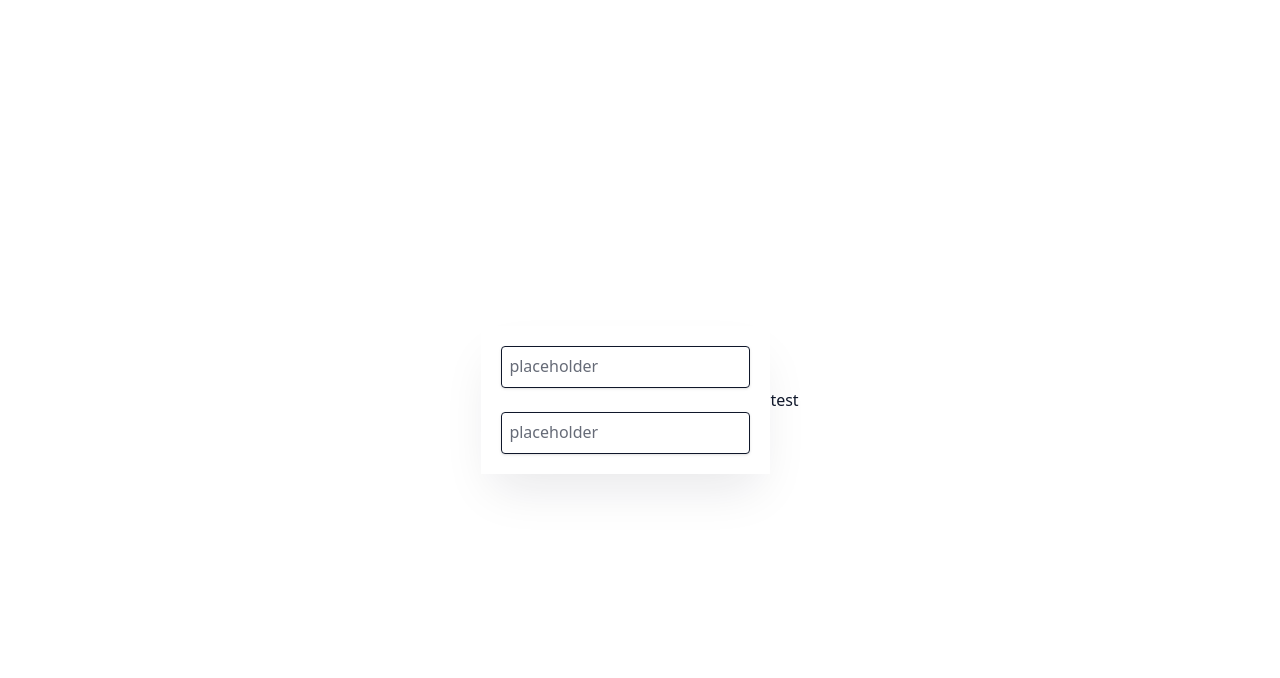
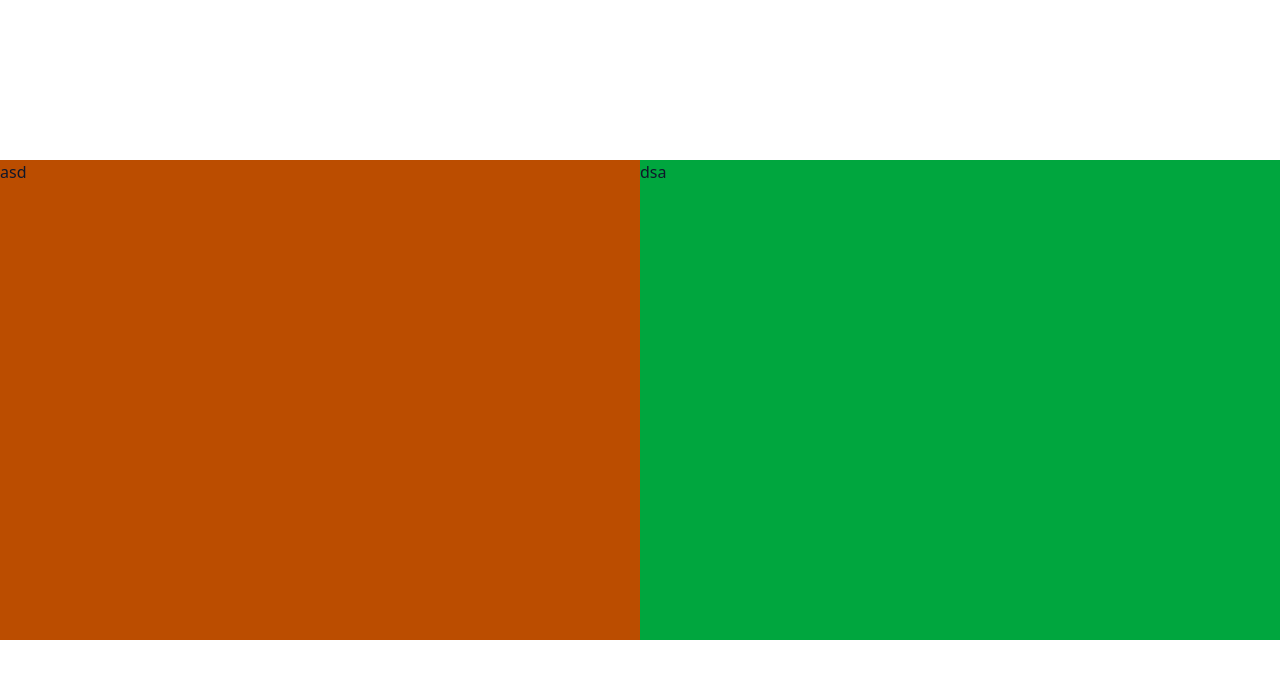
Before and after one commit to GlibMukol/demo, a React (Vite) app in the folder front/: page / in a window 1280 px wide. Shown: the top 678 px of the page. Built offline with nearby package versions, Linux system fonts and the light colour scheme.

Commit message:
add HDirection container component

```diff
--- a/front/src/App.tsx
+++ b/front/src/App.tsx
@@ -2,6 +2,7 @@ import { useState } from "react"
 import Container from "./components/ui/containers/container"
 import TextInput from "./components/ui/containers/TextInput"
 import Panel from "./components/ui/containers/Panel";
+import HDirection from "./components/ui/containers/HDirection";
 
 
 function App() {
@@ -12,12 +13,13 @@ function App() {
     <>
       <div className="w-full h-screen">
         <Container>
-          <Panel>
+          <div className="w-[80rem] h-[30rem]">
+            <HDirection>
+              <div className="h-full w-full bg-amber-700" >asd</div>
+              <div className="h-full w-full bg-green-600">dsa</div>
+            </HDirection>
+          </div>
 
-            <TextInput onChange={hadleChangeIput} value={testString} name="test" label="placeholder" isError={test} errorMessoge="Message" />
-            <TextInput onChange={hadleChangeIput} value={testString} name="test" label="placeholder" isError={test} errorMessoge="Message" />
-          </Panel>
-          <button className="btn" onClick={() => { setState(prev => !prev) }}>test</button>
         </Container>
       </div>
     </>
--- /dev/null
+++ b/front/src/components/ui/containers/HDirection.tsx
@@ -0,0 +1,16 @@
+import { clsx } from "clsx"
+
+type THDirection = {
+    children: React.ReactNode,
+    styles?: string
+}
+
+const HDirection = ({ children, styles = "" }: THDirection) => {
+    return (
+        <div className={clsx("relative flex items-center justify-center h-full w-full", styles)}>
+            {children}
+        </div>
+    )
+}
+
+export default HDirection
```
